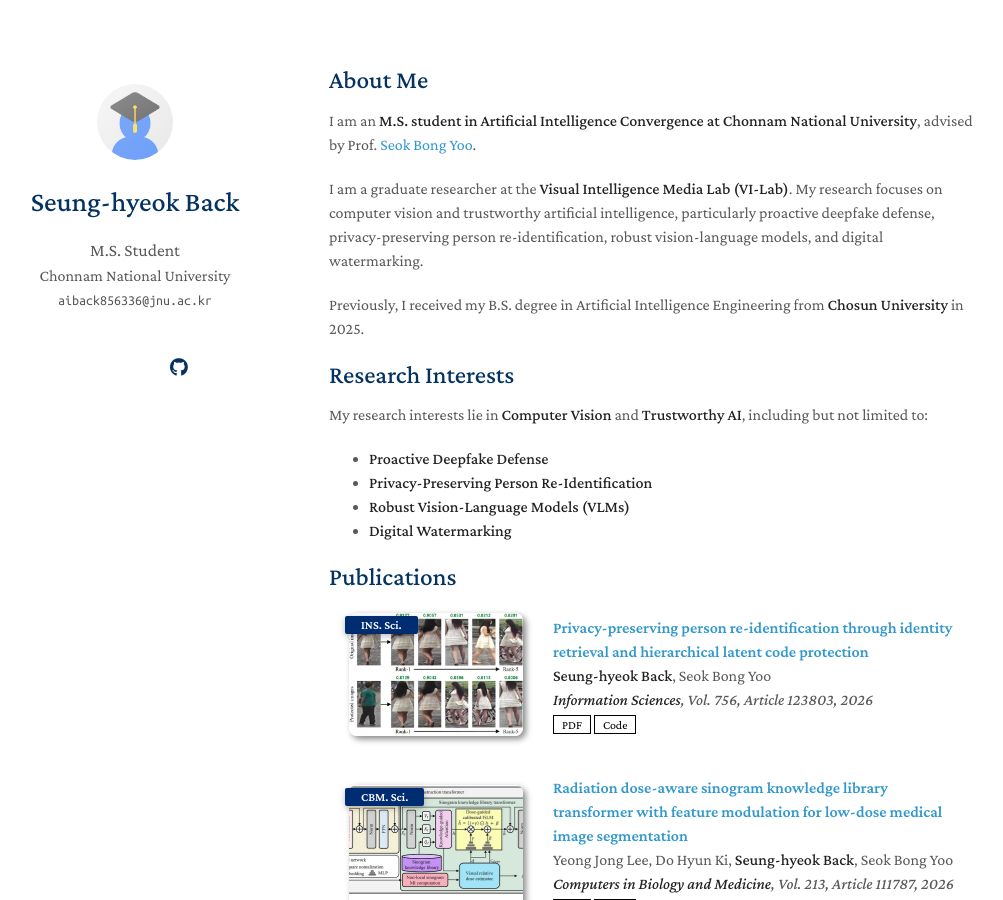
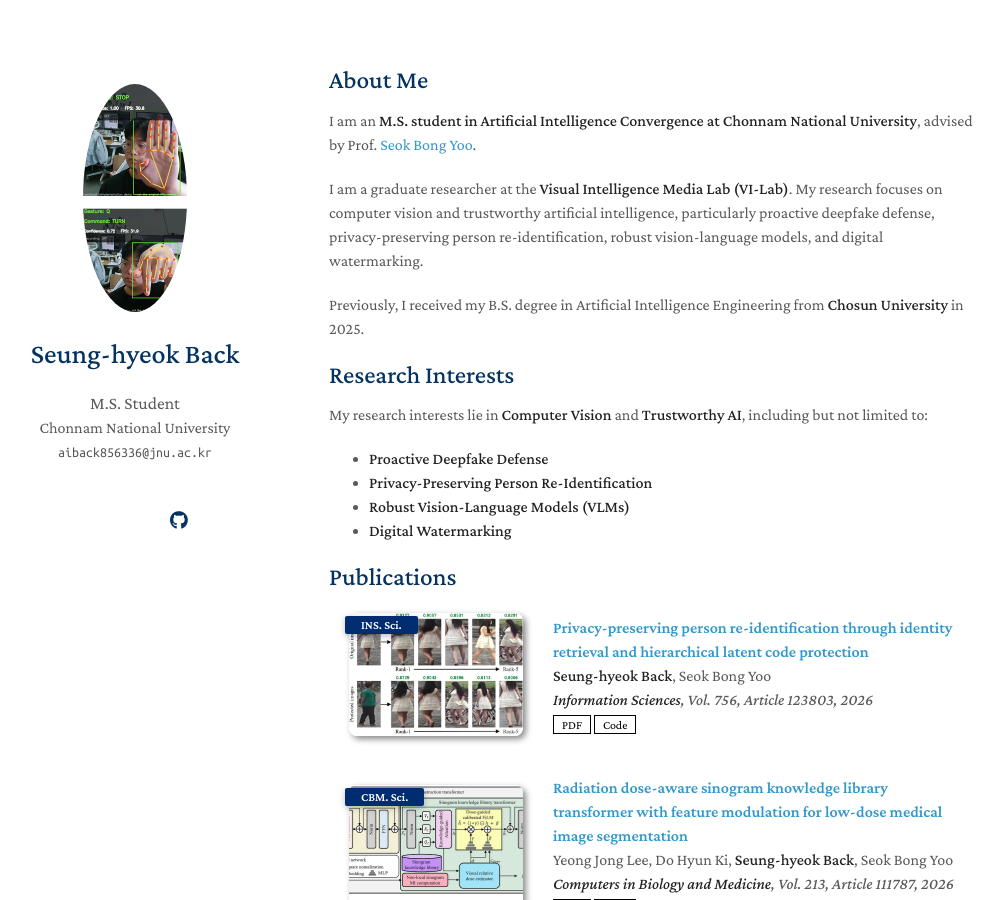
Before and after one commit to BACKAI/backai.github.io, a Jekyll site: the page built from index.md, in a window 1280 px wide and 900 px high. Shown: the whole window, without its empty margins (141-1144 px from the left). Built offline with Jekyll 4.4.1, drawn with Linux system fonts in a browser that asks for light colours; a style sheet for code colours, icons or effects is not loaded; our own code applies the rules of GitHub Pages for plain Markdown files.

Commit message:
Update _config.yml

```diff
--- a/_config.yml
+++ b/_config.yml
@@ -33,7 +33,7 @@ github_link: https://github.com/BACKAI
 # ============================================================
 # Images
 # ============================================================
-avatar: ./assets/img/avatar.png
+avatar: ./assets/img/homepage.png
 
 favicon: ./assets/img/favicon.png
 favicon_dark: ./assets/img/favicon-dark.png
```
